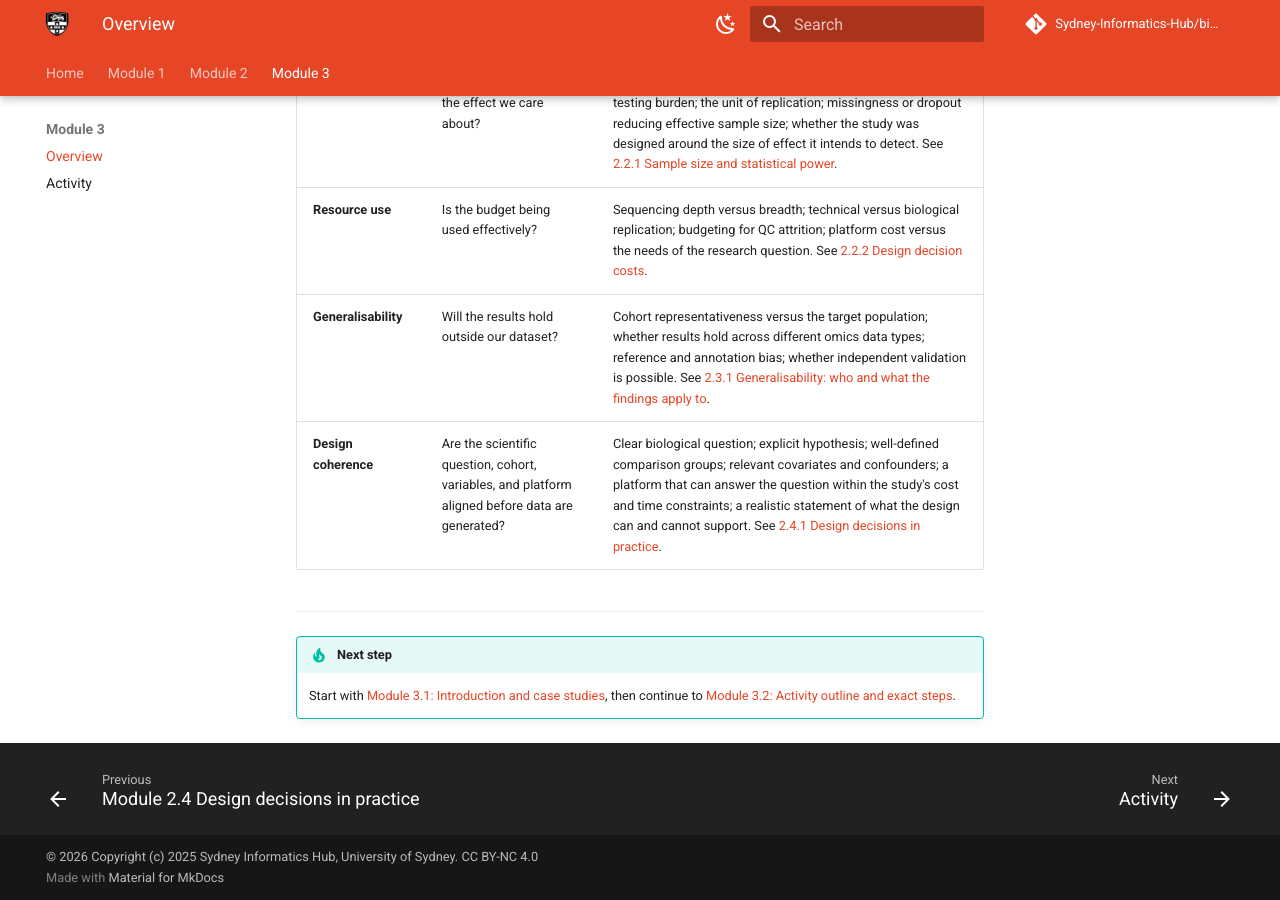
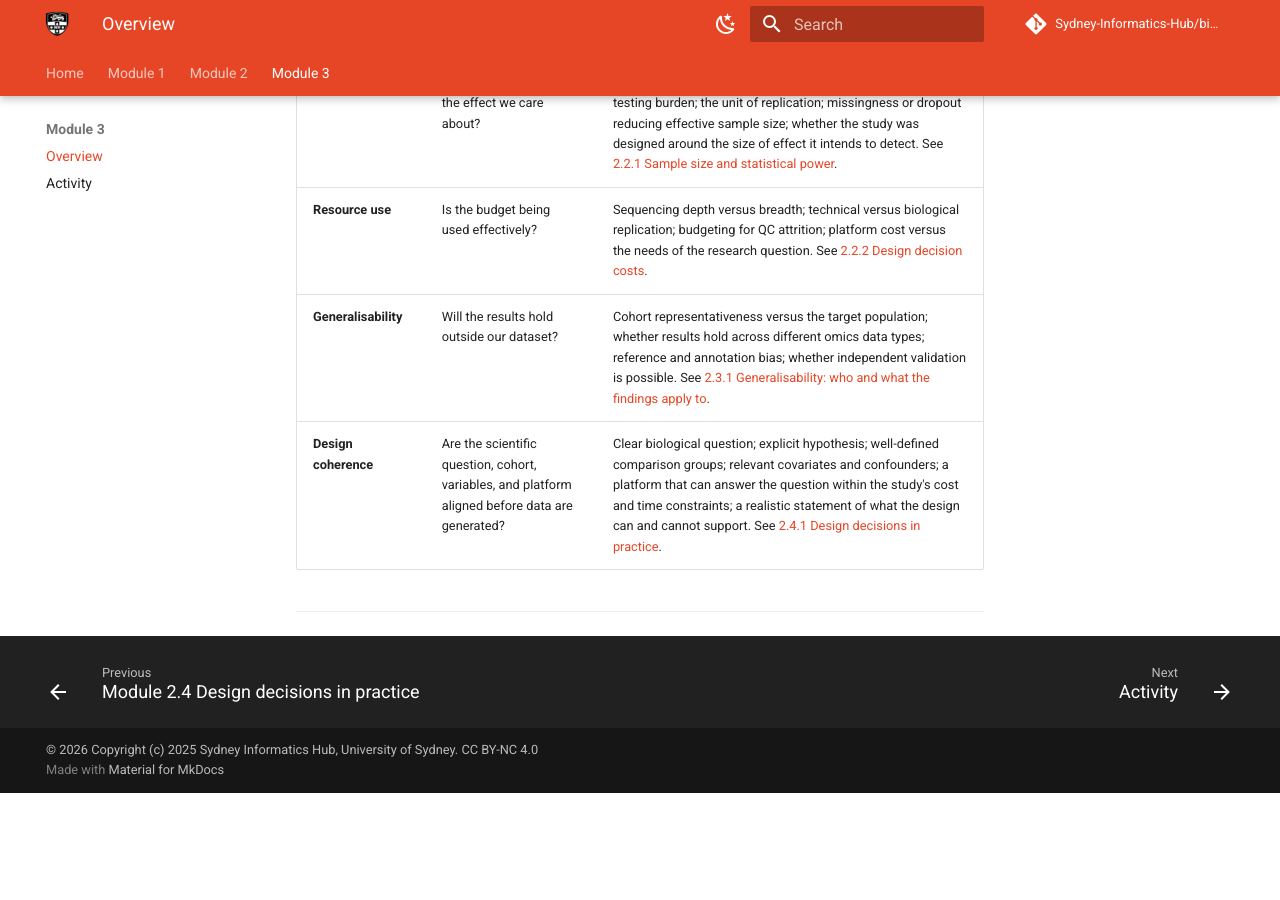
Before and after one commit to Sydney-Informatics-Hub/bio101-workshop, an MkDocs documentation site: the page built from docs/module3-0.md, in a window 1280 px wide and 900 px high, scrolled down 927 px. Built offline with MkDocs 1.6.1 and Material for MkDocs 9.7.7, drawn with Linux system fonts in a browser that asks for light colours; comment, search, counter and statistics services are not loaded; after the commit the page ends 1720 px from its top, so only the background shows below that.

Commit message:
Remove nonsense

```diff
--- a/docs/module3-0.md
+++ b/docs/module3-0.md
@@ -19,6 +19,3 @@ To support tying together some of the earlier cocepts we have made a mental mode
 | **Design coherence** | Are the scientific question, cohort, variables, and platform aligned before data are generated? | Clear biological question; explicit hypothesis; well-defined comparison groups; relevant covariates and confounders; a platform that can answer the question within the study's cost and time constraints; a realistic statement of what the design can and cannot support. See [2.4.1 Design decisions in practice](module2-4-0.md). |
 
 ---
-
-!!! tip "Next step"
-    Start with [Module 3.1: Introduction and case studies](module3-1.md), then continue to [Module 3.2: Activity outline and exact steps](module3-2.md).
```
